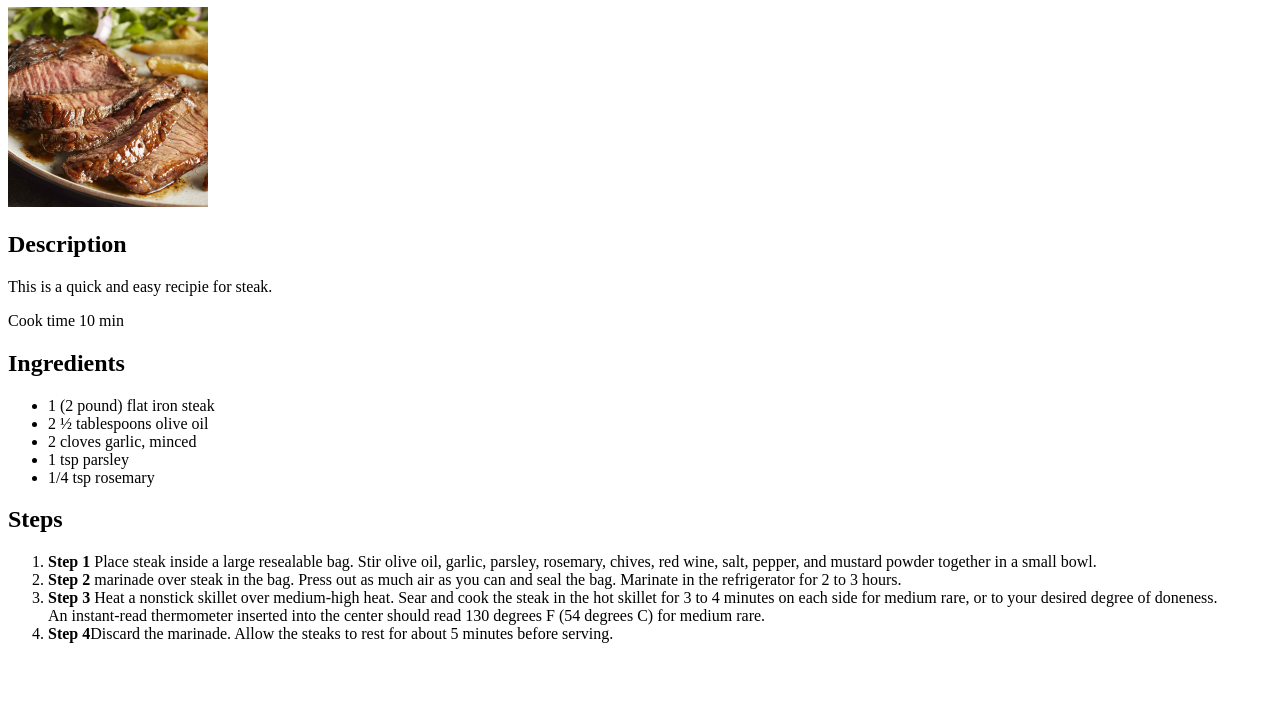
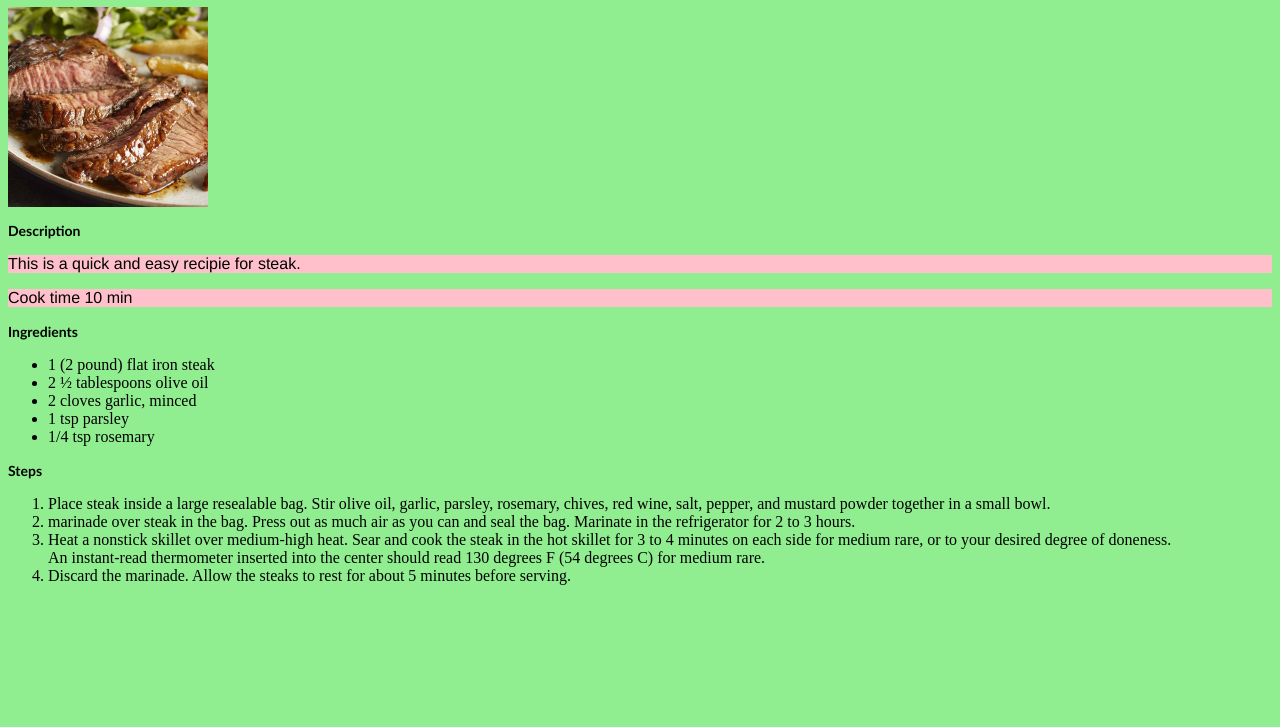
Before and after one commit to XxCodeStarkXx/odin-recipes, a plain HTML site: page recipes/steak.html in a window 1280 px wide. Shown: the part 73-800 px from the top of the page. Drawn offline with Linux system fonts and the light colour scheme.

Commit message:
added style to pages.

```diff
--- a/recipes/steak.html
+++ b/recipes/steak.html
@@ -4,6 +4,7 @@
     <meta charset="UTF-8">
     <meta name="viewport" content="width=device-width, initial-scale=1.0">
     <title>Best steak recipe</title>
+    <link rel="stylesheet" href="../style.css">
 </head>
 <body>
     <h1>Best Steak Recipe</h1>
@@ -14,7 +15,7 @@
         <p>Cook time 10 min</p>
 
     <h2>Ingredients</h2>
-        <ul>
+        <ul class="recipe">
             <li>1 (2 pound) flat iron steak</li>
             <li>2 ½ tablespoons olive oil</li>
             <li>2 cloves garlic, minced</li>
@@ -24,15 +25,15 @@
 
     <h2>Steps</h2>
         <ol>
-            <li><strong>Step 1</strong> Place steak inside a large resealable bag. Stir olive oil, garlic, parsley, rosemary, chives,
+            <li>Place steak inside a large resealable bag. Stir olive oil, garlic, parsley, rosemary, chives,
                 red wine, salt, pepper, and mustard powder together in a small bowl.</li>
-            <li><strong>Step 2</strong> marinade over steak in the bag. Press out as much air as you can and
+            <li>marinade over steak in the bag. Press out as much air as you can and
                 seal the bag. Marinate in the refrigerator for 2 to 3 hours.</li>
-            <li><strong>Step 3</strong> Heat a nonstick skillet over medium-high heat.
+            <li>Heat a nonstick skillet over medium-high heat.
                 Sear and cook the steak in the hot skillet for
                 3 to 4 minutes on each side for medium rare, or to your desired degree of doneness.
                     <br>An instant-read thermometer inserted into the center should read 130 degrees F (54 degrees C) for medium rare.</li>
-            <li><strong>Step 4</strong>Discard the marinade. Allow the steaks to rest for about 5 minutes before serving.</li>
+            <li>Discard the marinade. Allow the steaks to rest for about 5 minutes before serving.</li>
 
         </ol>
 </body>
--- a/style.css
+++ b/style.css
@@ -4,8 +4,27 @@ h1 {
     color: white;
     font-family: Arial, Helvetica, sans-serif;
 
+
 }
 
 ul {
     text-align: center;
 }
+
+body {
+    background-color: lightgreen;
+}
+
+p {
+    background-color: pink;
+    font-family: 'Franklin Gothic Medium', 'Arial Narrow', Arial, sans-serif;
+
+}
+h2 {
+    font-family: 'Gill Sans', 'Gill Sans MT', Calibri, 'Trebuchet MS', sans-serif;
+    font-size: 14px;
+}
+
+.recipe {
+    text-align: left;
+}
```
Also changed, not shown: recipes/cookies.html (+2 -1 lines), recipes/pizza.html (+2 -1 lines).
